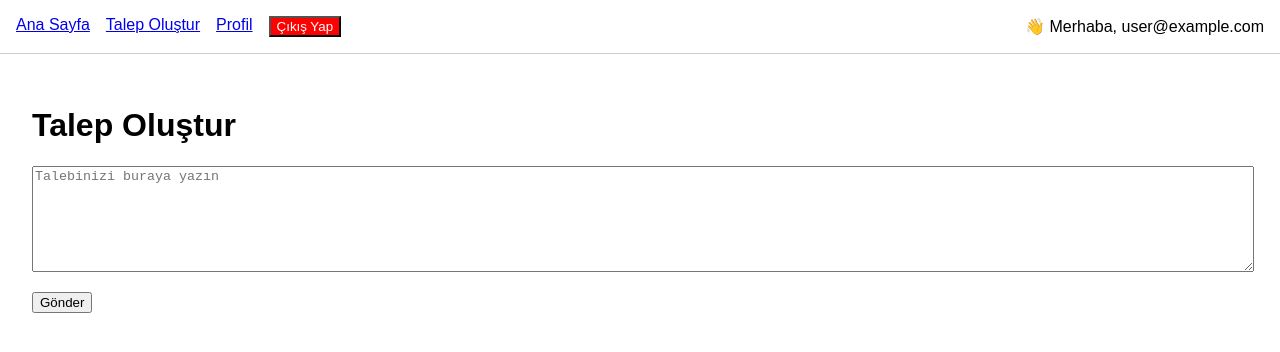
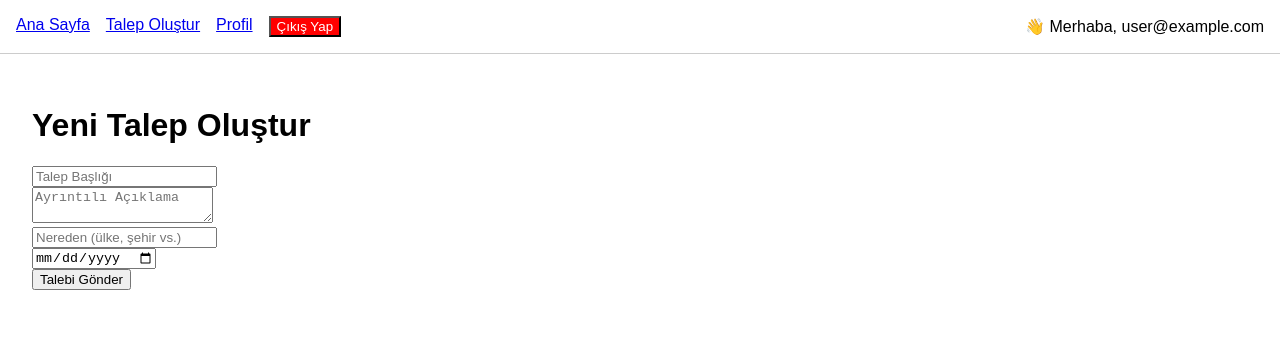
Before and after one commit to mssalci/yolcuberaberi, a Next.js app: page /talep in a window 1280 px wide. Shown: the top 352 px of the page. Built offline with nearby package versions, Linux system fonts and the light colour scheme; no server answers; the database is empty; sample sign-in values are in the browser's storage.

Commit message:
uyarılar eklendi

```diff
--- a/pages/talep.js
+++ b/pages/talep.js
@@ -1,3 +1,4 @@
+// pages/talep.js
 import { useEffect, useState } from "react";
 import { useRouter } from "next/router";
 import { onAuthStateChanged } from "firebase/auth";
@@ -7,7 +8,12 @@ import { addDoc, collection, serverTimestamp } from "firebase/firestore";
 export default function Talep() {
   const router = useRouter();
   const [user, setUser] = useState(null);
-  const [talep, setTalep] = useState("");
+  const [talepData, setTalepData] = useState({
+    baslik: "",
+    aciklama: "",
+    nereden: "",
+    tahminiTarih: "",
+  });
 
   useEffect(() => {
     const unsubscribe = onAuthStateChanged(auth, (currentUser) => {
@@ -22,18 +28,28 @@ export default function Talep() {
     return () => unsubscribe();
   }, []);
 
+  const handleChange = (e) => {
+    const { name, value } = e.target;
+    setTalepData((prev) => ({ ...prev, [name]: value }));
+  };
+
   const handleSubmit = async (e) => {
     e.preventDefault();
-    if (!talep) return alert("Lütfen bir talep girin.");
+    const { baslik, aciklama, nereden, tahminiTarih } = talepData;
+
+    if (!baslik || !aciklama || !nereden) {
+      alert("Lütfen tüm gerekli alanları doldurun.");
+      return;
+    }
 
     try {
       await addDoc(collection(db, "talepler"), {
         uid: user.uid,
-        talep,
+        ...talepData,
         createdAt: serverTimestamp(),
       });
       alert("Talebiniz başarıyla oluşturuldu!");
-      setTalep("");
+      setTalepData({ baslik: "", aciklama: "", nereden: "", tahminiTarih: "" });
     } catch (error) {
       console.error("Talep Hatası:", error.message);
       alert("Talep gönderilirken bir hata oluştu.");
@@ -42,15 +58,38 @@ export default function Talep() {
 
   return (
     <div style={{ padding: "2rem" }}>
-      <h1>Talep Oluştur</h1>
+      <h1>Yeni Talep Oluştur</h1>
       <form onSubmit={handleSubmit}>
+        <input
+          type="text"
+          name="baslik"
+          value={talepData.baslik}
+          onChange={handleChange}
+          placeholder="Talep Başlığı"
+          required
+        /><br />
         <textarea
-          value={talep}
-          onChange={(e) => setTalep(e.target.value)}
-          placeholder="Talebinizi buraya yazın"
-          style={{ width: "100%", height: "100px", marginBottom: "1rem" }}
-        />
-        <button type="submit">Gönder</button>
+          name="aciklama"
+          value={talepData.aciklama}
+          onChange={handleChange}
+          placeholder="Ayrıntılı Açıklama"
+          required
+        /><br />
+        <input
+          type="text"
+          name="nereden"
+          value={talepData.nereden}
+          onChange={handleChange}
+          placeholder="Nereden (ülke, şehir vs.)"
+          required
+        /><br />
+        <input
+          type="date"
+          name="tahminiTarih"
+          value={talepData.tahminiTarih}
+          onChange={handleChange}
+        /><br />
+        <button type="submit">Talebi Gönder</button>
       </form>
     </div>
   );
```
